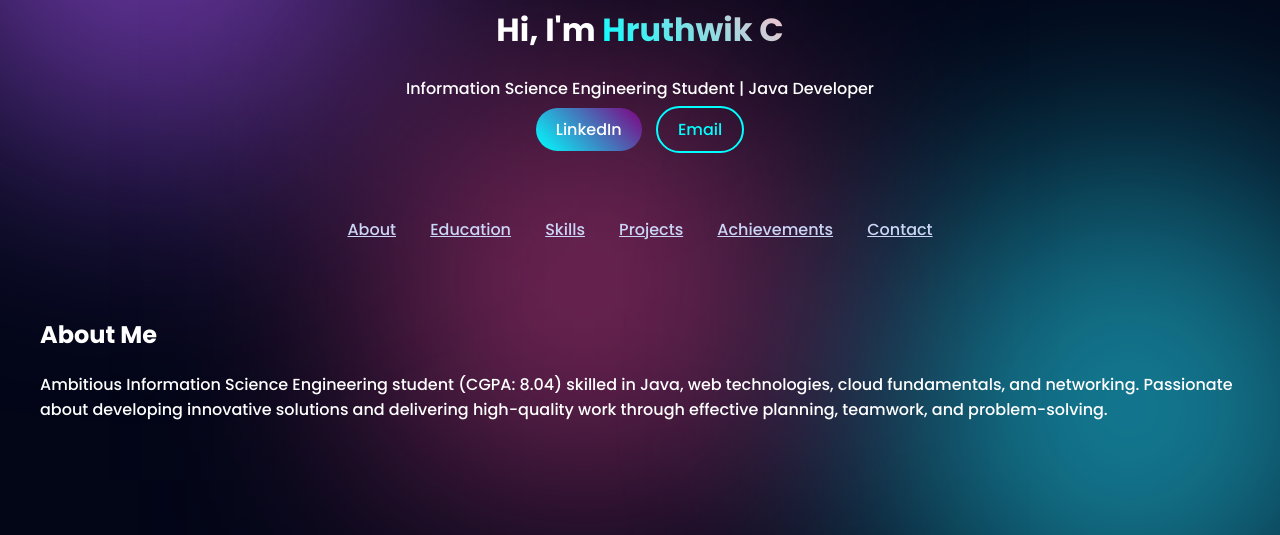
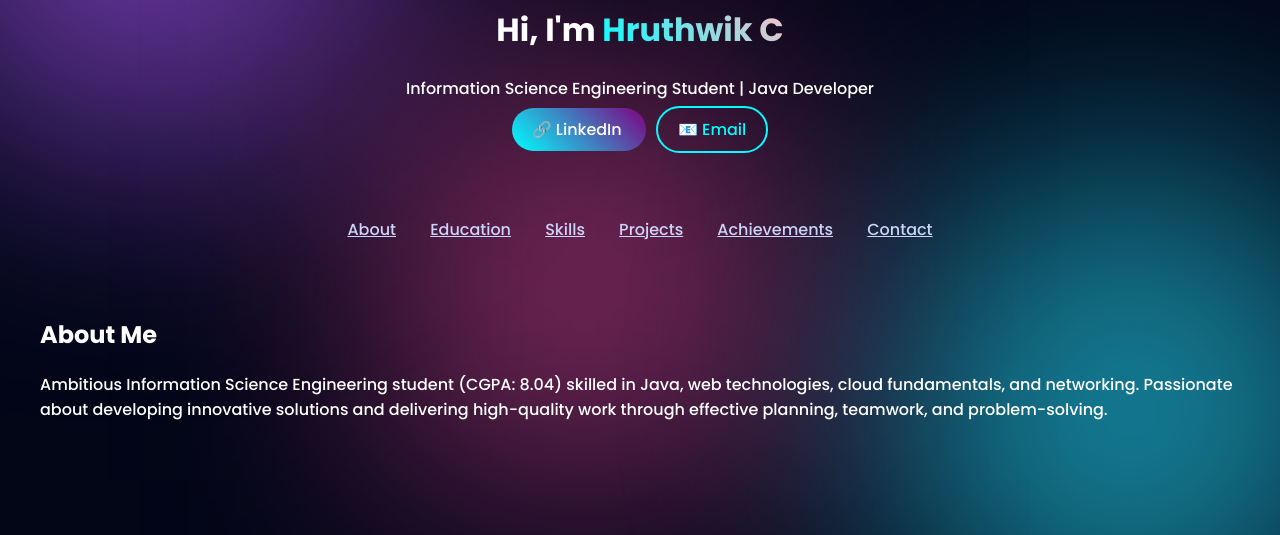
Before and after one commit to HruthwikC-8147515490/portfolio, a plain HTML site: page index.html in a window 1280 px wide. Shown: the part 240-775 px from the top of the page. Drawn offline with Linux system fonts and the light colour scheme.

Commit message:
Add files via upload

```diff
--- a/index.html
+++ b/index.html
@@ -24,9 +24,15 @@
     <p>Information Science Engineering Student | Java Developer</p>
 
     <div class="buttons">
-        <a href="https://linkedin.com/in/hruthwik-c-b0944b36" target="_blank" class="btn">LinkedIn</a>
-        <a href="mailto:hruthwikc1209@gmail.com" class="btn outline">Email</a>
-    </div>
+    <a href="https://www.linkedin.com/in/hruthwik-c-b0944b364/" target="_blank" class="btn">
+        🔗 LinkedIn
+    </a>
+
+    <a <a href="https://mail.google.com/mail/?view=cm&fs=1&to=hruthwikc1209@gmail.com" target="_blank" class="btn outline">
+    📧 Email
+</a>
+
+</div>
 </header>
 
 <nav>
```
